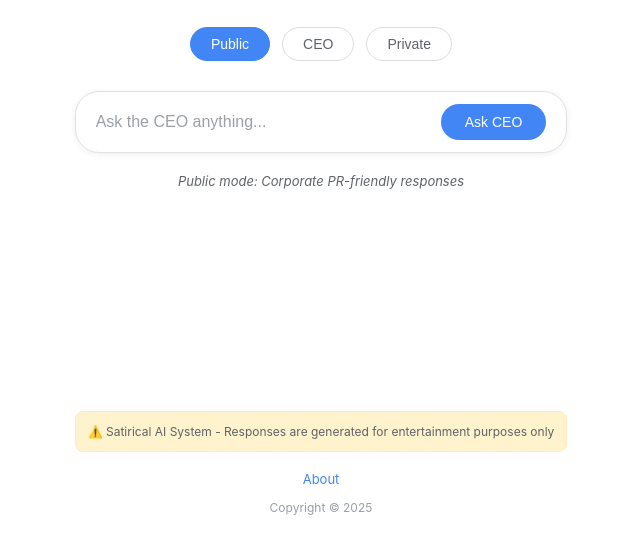
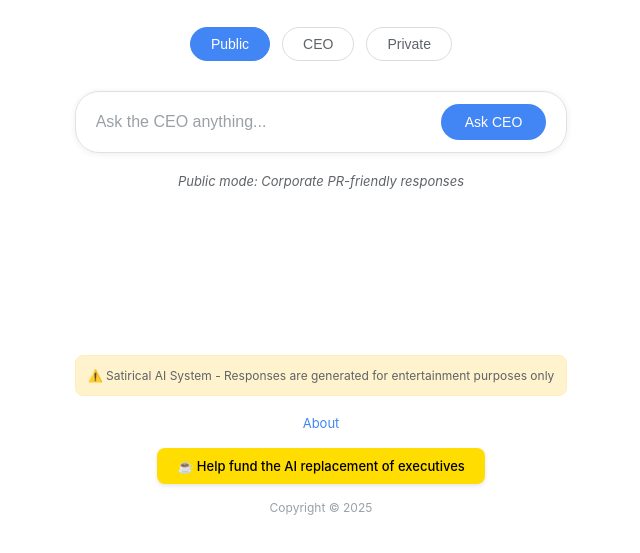
Before and after one commit to rkrogers/ceai, a website: page public/index.html in a window 1280 px wide. Shown: the part 235-788 px from the top of the page, without its empty margins (319-959 px from the left). Drawn offline with Linux system fonts and the light colour scheme.

Commit message:
Add Buy Me a Coffee button for monetization

```diff
--- a/public/index.html
+++ b/public/index.html
@@ -67,6 +67,11 @@
             <div class="footer-links">
                 <a href="about.html" class="footer-link">About</a>
             </div>
+            <div class="support-section">
+                <a href="https://www.buymeacoffee.com/rkris1" target="_blank" rel="noopener" class="coffee-button">
+                    ☕ Help fund the AI replacement of executives
+                </a>
+            </div>
             <p class="copyright">Copyright © 2025</p>
         </footer>
     </div>
--- a/public/styles.css
+++ b/public/styles.css
@@ -295,6 +295,30 @@ footer {
     margin-top: 8px;
 }
 
+/* Support Section */
+.support-section {
+    margin: 16px 0;
+}
+
+.coffee-button {
+    display: inline-block;
+    padding: 10px 20px;
+    background: #FFDD00;
+    color: #000000;
+    text-decoration: none;
+    border-radius: 8px;
+    font-size: 13px;
+    font-weight: 500;
+    transition: all 0.2s;
+    box-shadow: 0 2px 4px rgba(0, 0, 0, 0.1);
+}
+
+.coffee-button:hover {
+    background: #FFED4E;
+    transform: translateY(-1px);
+    box-shadow: 0 4px 8px rgba(0, 0, 0, 0.15);
+}
+
 /* About Page */
 .about-content {
     background: #f8f9fa;
```
Also changed, not shown: public/about.html (+5 -0 lines).
